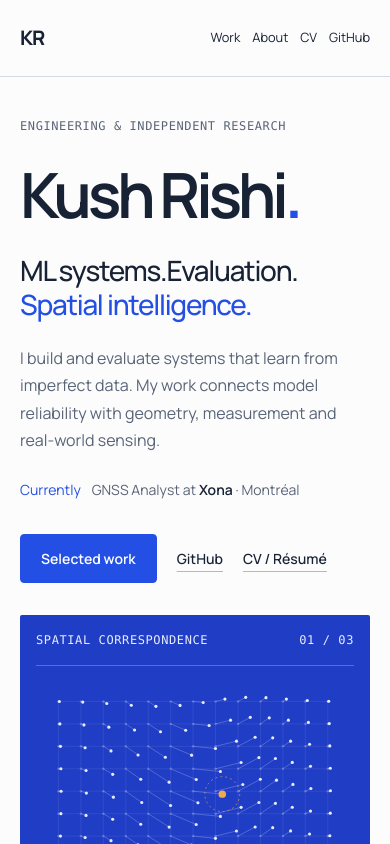
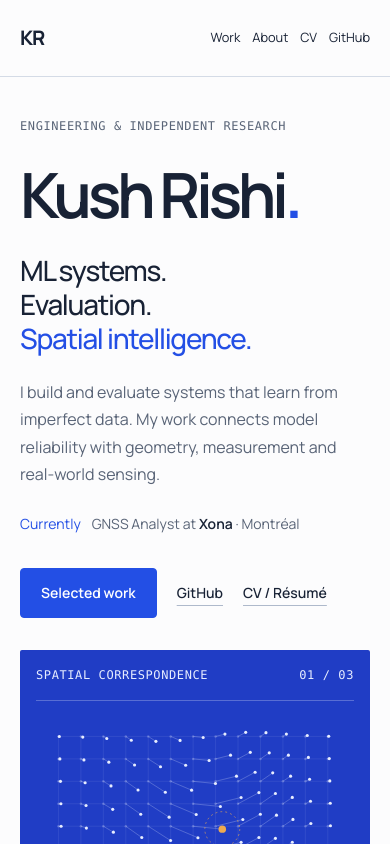
Before and after one commit to Kushrishi/kushrishi.com, a Next.js app: page / in a window 390 px wide. Shown: the top 844 px of the page. Built offline with nearby package versions, Linux system fonts and the light colour scheme.

Commit message:
Keep mobile project headings legible and verify lazy-loaded figures

```diff
--- a/app/globals.css
+++ b/app/globals.css
@@ -1083,9 +1083,7 @@ line {
   .hero-statement {
     font-size: 2rem;
   }
-  .hero-statement br {
-    display: none;
-  }
+
   .hero-statement em:before {
     content: " ";
   }
@@ -1128,9 +1126,7 @@ line {
   .project-copy h3 {
     font-size: 2.5rem;
   }
-  .project-copy h3 br {
-    display: none;
-  }
+
   .project-links {
     margin-top: 24px;
   }
```
Also changed, not shown: 1 other file (tests, documents, lock files or other folders).
